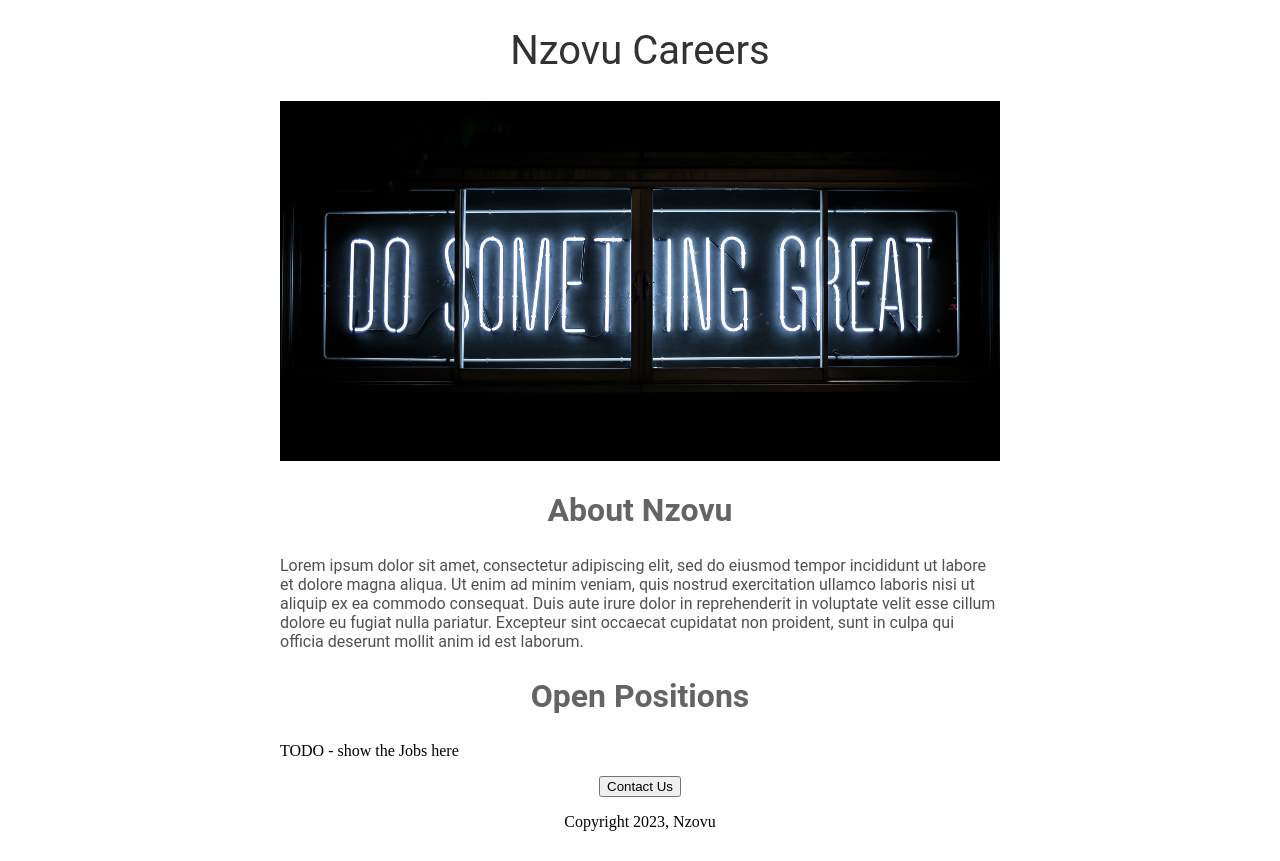
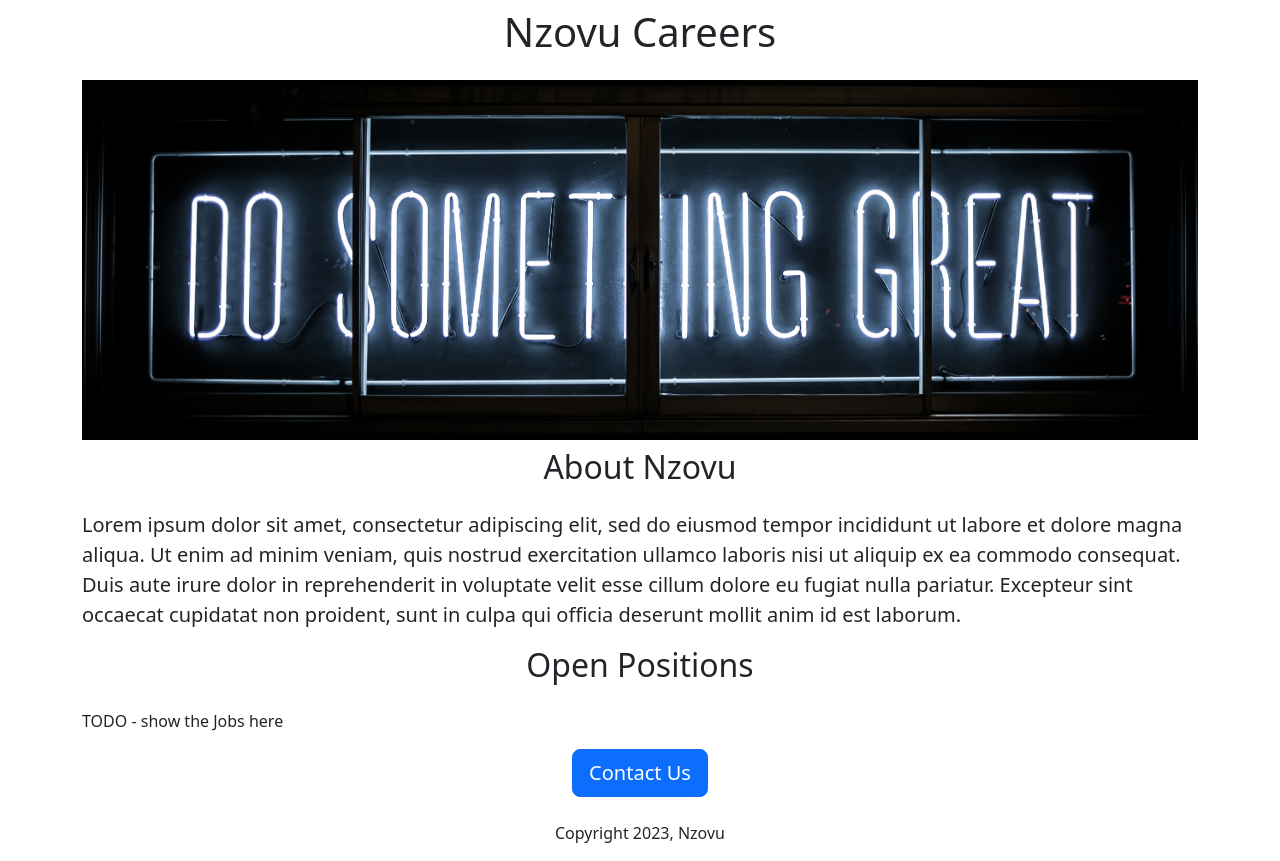
Before and after one commit to ctuyishime/nzovu-career-website-v2, a Flask app: page / in a window 1280 px wide. Before the commit the page ends 831 px from the top, so only its background shows below. Run offline with Flask 3, Linux system fonts and the light colour scheme.

Commit message:
added bootstrap

```diff
--- a/templates/home.html
+++ b/templates/home.html
@@ -1,49 +1,24 @@
 <!DOCTYPE html>
 <html lang="en">
 <head>
+    <title>Nzovu Careers</title>
     <meta charset="UTF-8">
     <meta name="viewport" content="width=device-width, initial-scale=1.0">
-    <title>Nzovu Careers</title>
+    <link href="https://cdn.jsdelivr.net/npm/bootstrap@5.3.2/dist/css/bootstrap.min.css" rel="stylesheet" integrity="sha384-T3c6CoIi6uLrA9TneNEoa7RxnatzjcDSCmG1MXxSR1GAsXEV/Dwwykc2MPK8M2HN" crossorigin="anonymous">
     <style>
-        h1{
-            font-size: 40px;
-            font-family: Roboto;
-            font-weight: normal;
-            color: rgb(50, 50, 50);
-            text-align: center;
-        }
-
         #banner {
+            height: 360px;
             width: 100%;
-            height: 360px;
             object-fit: cover;
         }
-
-        h2 {
-            font-family: Roboto;
-            font-size: 32px;
-            color: rgb(100, 100, 100);
-            text-align: center;
-        }
-
-        .bodytext {
-            font-family: Roboto;
-            color: rgb(80, 80, 80);
-        }
-
-        #container {
-            max-width: 720px;
-            margin: 0 auto 0 auto;
-        }
-
     </style>
 </head>
 <body>
-    <div id="container">
-        <h1>Nzovu Careers</h1>
-        <img id="banner" src="static/banner.jpg">
-        <h2>About Nzovu</h2>
-        <p class="bodytext">
+    <div class="container">
+        <h1 class="text-center mt-2 mb-4">Nzovu Careers</h1>
+        <img class="img-fluid" id="banner" src="static/banner.jpg">
+        <h2 class="text-center mt-2 mb-4">About Nzovu</h2>
+        <p class="lead">
             Lorem ipsum dolor sit amet, consectetur adipiscing elit,
             sed do eiusmod tempor incididunt ut labore et dolore magna aliqua.
             Ut enim ad minim veniam, quis nostrud exercitation ullamco
@@ -53,11 +28,11 @@
             sint occaecat cupidatat non proident, sunt in culpa qui officia
             deserunt mollit anim id est laborum.
         </p>
-        <h2>Open Positions</h2>
-        <p class=""bodytext>TODO - show the Jobs here</p>
-        <div style="text-align: center;">
-            <button>Contact Us</button>
-             <p>Copyright 2023, Nzovu</p>
+        <h2 class="text-center mt-2 mb-4">Open Positions</h2>
+        <p>TODO - show the Jobs here</p>
+        <div class="text-center">
+            <button class="btn btn-primary btn-lg">Contact Us</button>
+            <p class="mt-4">Copyright 2023, Nzovu</p>
         </div>
     </div>
 </body>
```
